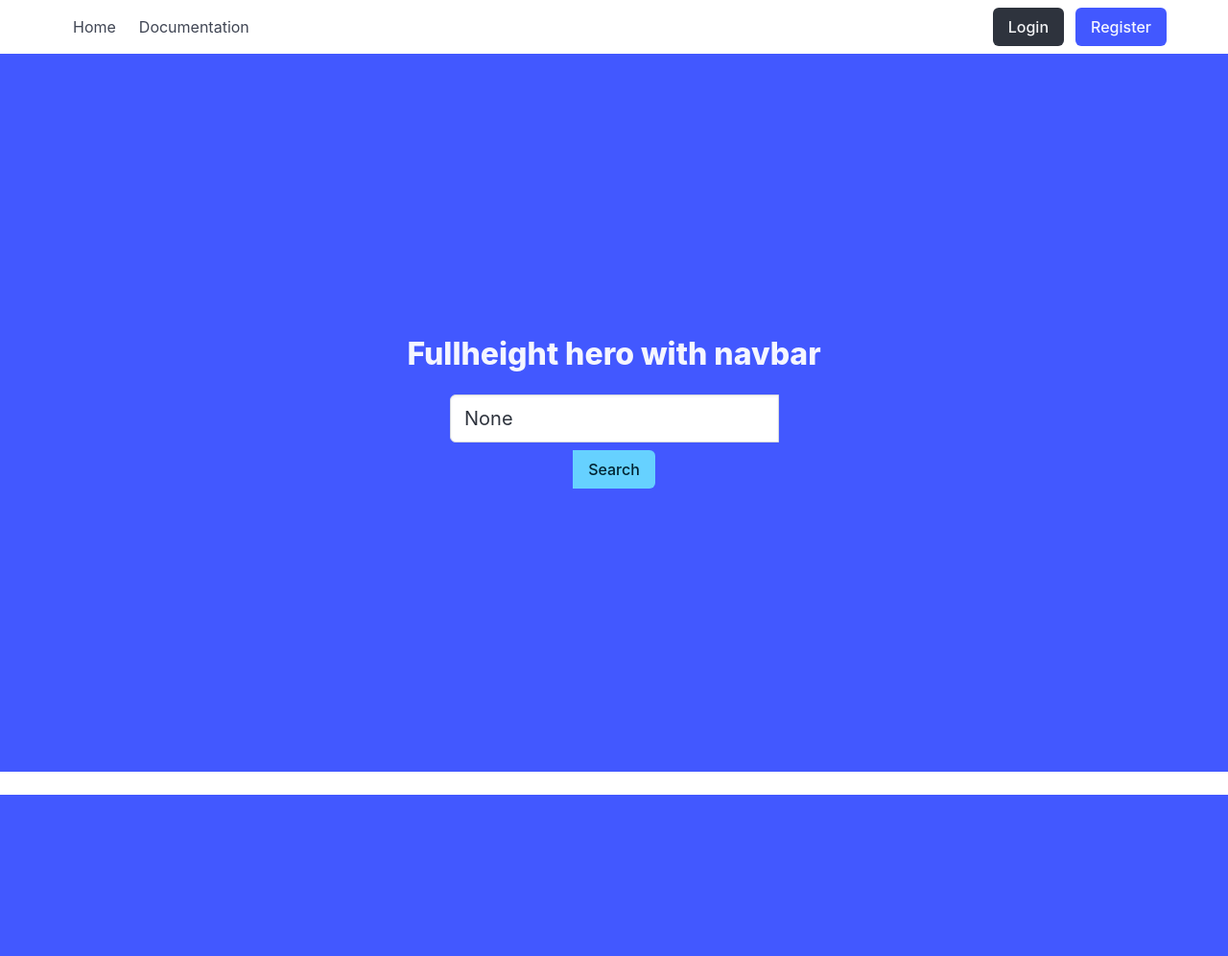
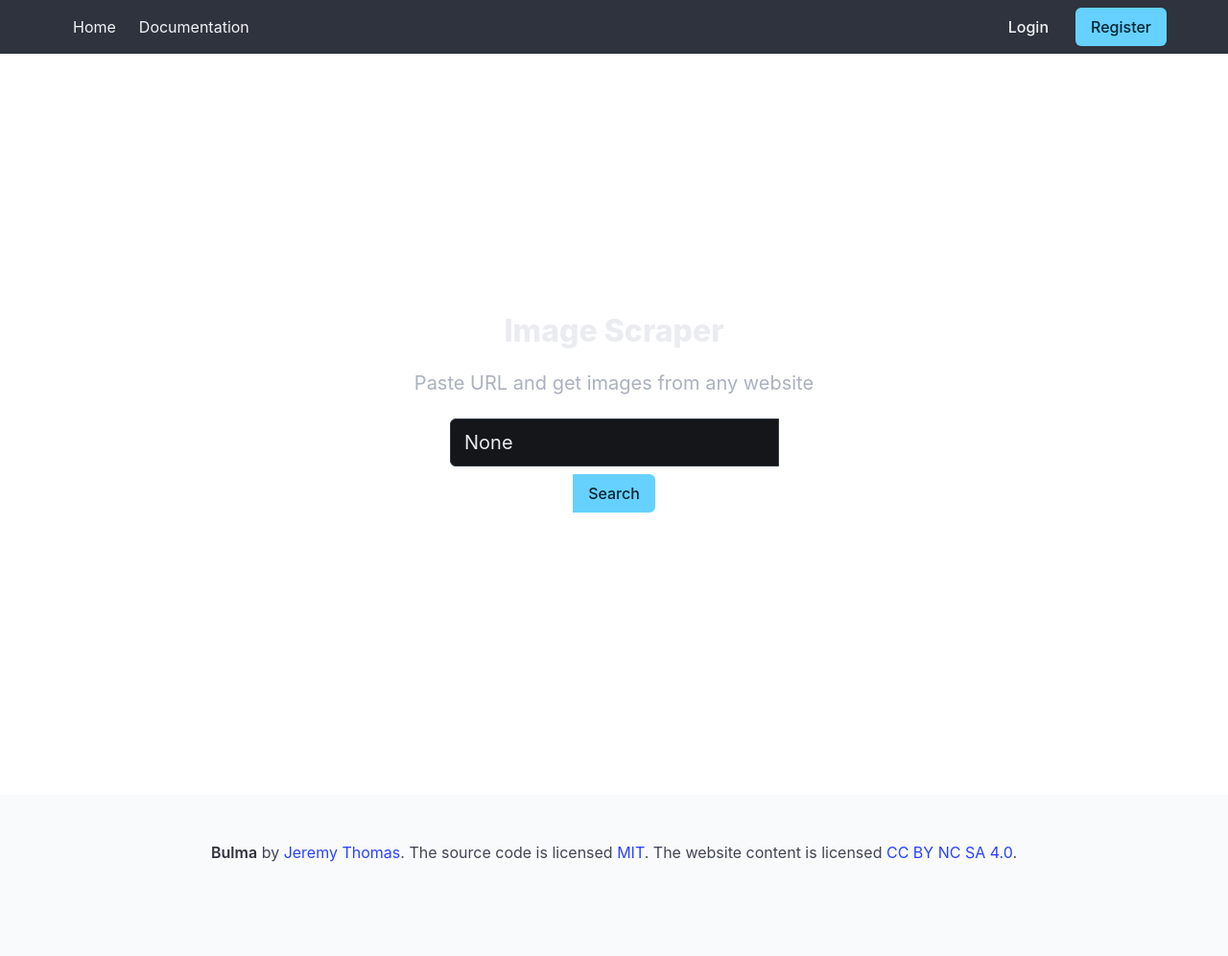
Before and after one commit to Kenkyoo/django-scraper, a Django app: page / in a window 1280 px wide. Shown: the whole page at 96% size. Before the commit the page ends 828 px from the top, so only its background shows below. Run offline with Django 5.2, Linux system fonts and the light colour scheme.

Commit message:
set dark mode

```diff
--- a/web/templates/home.html
+++ b/web/templates/home.html
@@ -9,12 +9,14 @@
         />
     </head>
     <body>
-        <nav class="navbar">
+        <nav class="navbar is-dark">
             <div class="container">
                 <div id="navMenu" class="navbar-menu">
                     <div class="navbar-start">
-                        <a class="navbar-item"> Home </a>
-                        <a class="navbar-item"> Documentation </a>
+                        <a href="/" class="navbar-item"> Home </a>
+                        <a href="/documentation" class="navbar-item">
+                            Documentation
+                        </a>
                     </div>
 
                     <div class="navbar-end">
@@ -23,7 +25,7 @@
                                 <a href="/login" class="button is-dark"
                                     >Login</a
                                 >
-                                <a href="/register" class="button is-link"
+                                <a href="/register" class="button is-info"
                                     >Register</a
                                 >
                             </div>
@@ -33,10 +35,13 @@
             </div>
         </nav>
 
-        <section class="hero is-link is-fullheight-with-navbar">
+        <section data-theme="dark" class="hero is-fullheight-with-navbar">
             <div class="hero-body">
                 <div class="container has-text-centered">
-                    <p class="title">Fullheight hero with navbar</p>
+                    <p class="title mb-5">Image Scraper</p>
+                    <p class="subtitle">
+                        Paste URL and get images from any website
+                    </p>
                     <div
                         class="field has-addons is-flex is-justify-content-center"
                     >
@@ -92,5 +97,20 @@
                 </div>
             </div>
         </section>
+        <footer class="footer is-dark">
+            <div class="content has-text-centered">
+                <p>
+                    <strong>Bulma</strong> by
+                    <a href="https://jgthms.com">Jeremy Thomas</a>. The source
+                    code is licensed
+                    <a href="https://opensource.org/license/mit">MIT</a>. The
+                    website content is licensed
+                    <a
+                        href="https://creativecommons.org/licenses/by-nc-sa/4.0//"
+                        >CC BY NC SA 4.0</a
+                    >.
+                </p>
+            </div>
+        </footer>
     </body>
 </html>
```
Also changed, not shown: web/templates/register.html (+40 -16 lines), web/templates/registration/login.html (+31 -8 lines).
